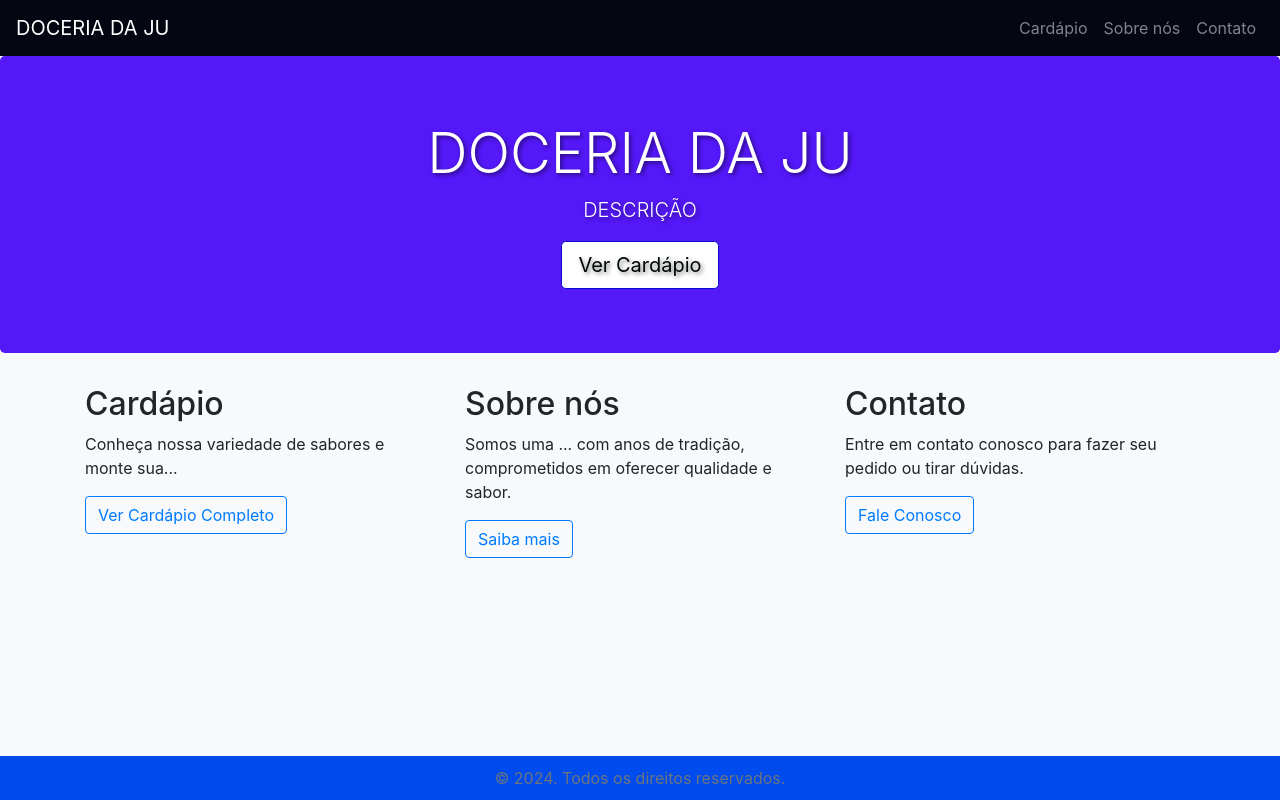
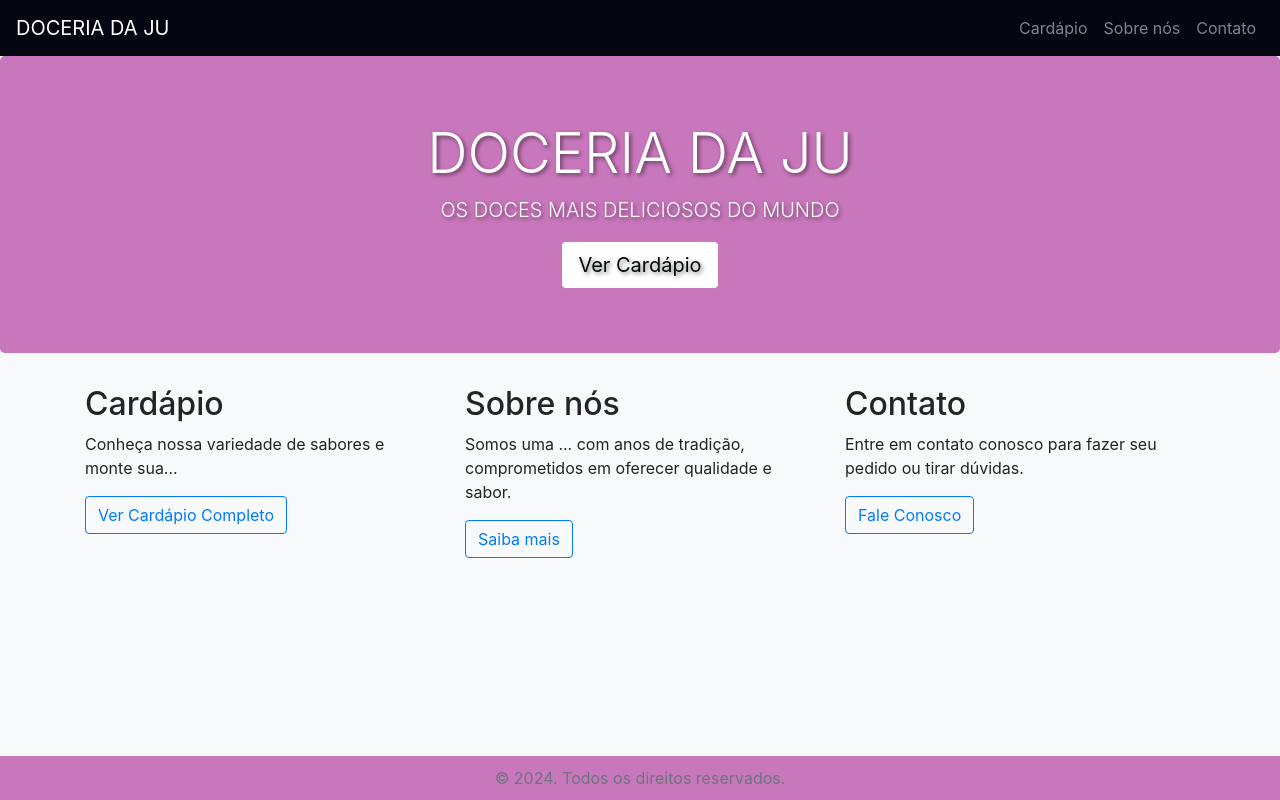
Before and after one commit to juliasavelino/DEPLOY-BOT, a plain HTML site: page index.html in a window 1280 px wide. Drawn offline with nearby package versions, Linux system fonts and the light colour scheme.

Commit message:
alteração no design
teste

```diff
--- a/index.html
+++ b/index.html
@@ -25,7 +25,7 @@
       background-size: cover;
       color: white;
       text-shadow: 2px 2px 4px rgba(0, 0, 0, 0.5);
-      background-color: rgba(68, 2, 250, 0.904);
+      background-color: #c977bc;
       /* Vermelho escuro com transparência */
     }
 
@@ -34,19 +34,19 @@
       /* Branco */
       color: #000904;
       /* Verde da bandeira italiana */
-      border-color: #040bd1;
+      border-color: #c977bc;
       /* Verde da bandeira italiana */
     }
 
     .btn-primary:hover {
-      background-color: #002292;
+      background-color: #c977bc;
       /* Verde da bandeira italiana */
       color: #fff;
       /* Branco */
     }
 
     .footer {
-      background-color: #004bed;
+      background-color: #c977bc;
       /* Verde da bandeira italiana */
       color: #fff;
       /* Branco */
@@ -100,7 +100,7 @@
   <div class="jumbotron">
     <div class="container text-center">
       <h1 class="display-4">DOCERIA DA JU</h1>
-      <p class="lead">DESCRIÇÃO</p>
+      <p class="lead">OS DOCES MAIS DELICIOSOS DO MUNDO</p>
       <a class="btn btn-primary btn-lg" href="#" role="button">Ver Cardápio</a>
     </div>
   </div>
```
